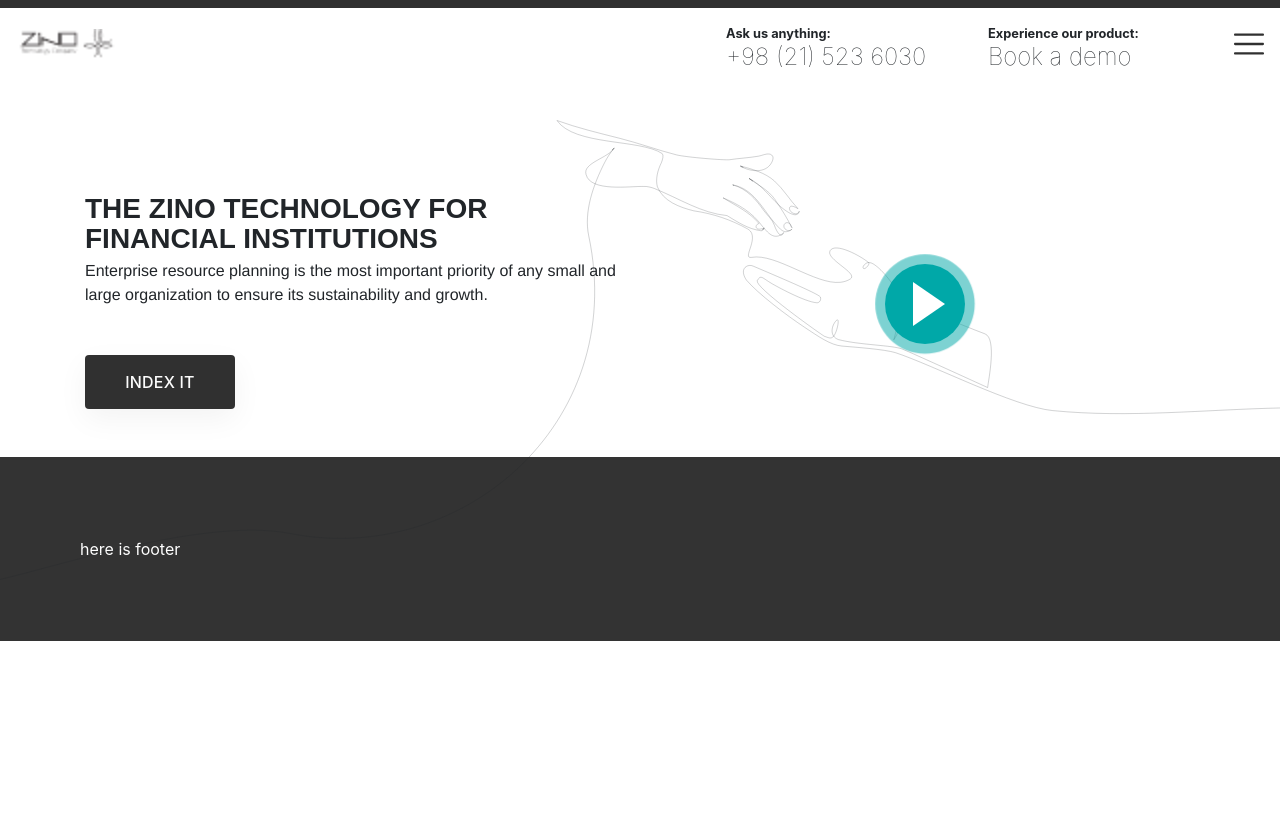
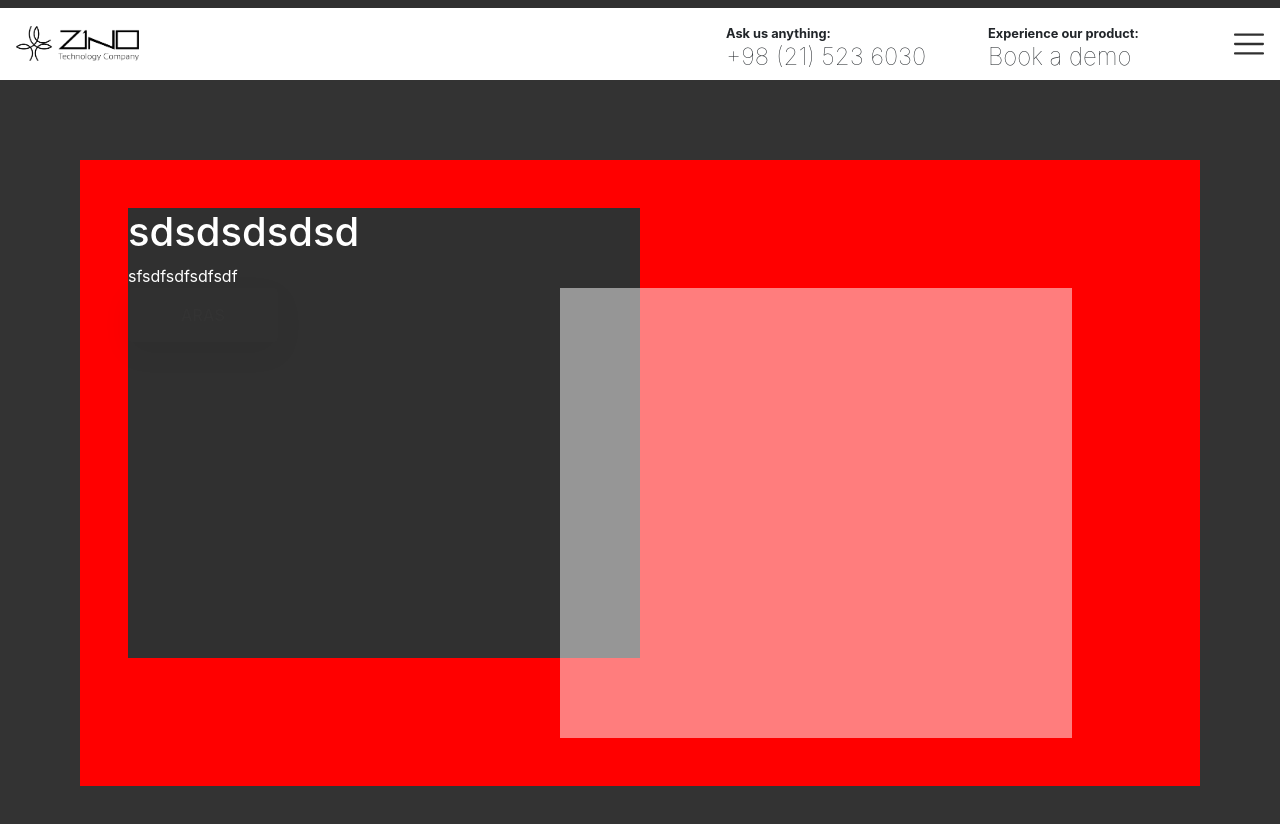
Before and after one commit to arasemami/z-landing-page, an Angular app: page / in a window 1280 px wide. Shown: the top 824 px of the page. Before the commit the page ends 800 px from the top, so only its background shows below. Built offline with nearby package versions, Linux system fonts and the light colour scheme.

Commit message:
footer is added

```diff
--- a/src/app/components/common/main-button/main-button.component.html
+++ b/src/app/components/common/main-button/main-button.component.html
@@ -1,3 +1,3 @@
-<div class="main-bg-color button">
+<div class="main-bg-color button" [ngStyle]="{color: color}">
     <p>{{text}}</p>
 </div>
--- a/src/app/components/common/main-button/main-button.component.ts
+++ b/src/app/components/common/main-button/main-button.component.ts
@@ -8,6 +8,7 @@
 export class MainButtonComponent implements OnInit {
 
   @Input() text: string;
+  @Input() color: string;
 
   constructor() { }
 
--- a/src/app/components/footer/footer.component.html
+++ b/src/app/components/footer/footer.component.html
@@ -1,3 +1,12 @@
 <footer>
-    <p>here is footer</p>
+    <div class="container-fluid p-5 bg-red">
+       <div class="book-container">
+        <div class="d-left">
+            <h1>sdsdsdsdsd</h1>
+            <p>sfsdfsdfsdfsdf</p>
+            <app-main-button text="aras" color="#333333"></app-main-button>
+        </div>
+        <div class="d-right"></div>
+       </div>
+    </div>
 </footer>
--- a/src/app/components/footer/footer.component.scss
+++ b/src/app/components/footer/footer.component.scss
@@ -3,4 +3,23 @@
     background-color: #333333;
     color: #ffffff;
     padding: 5rem;
+
+.book-container {
+    display: flex;
+
+    .d-left , .d-right {
+        width: 50%;
+        height: 450px;
+
+    }
+    .d-left {
+        background-color: #303030;
+    }
+    .d-right {
+        background-color: #ffffff7d;
+        margin-top: 80px;
+        margin-left: -80px;
+    }
 }
+
+}
--- a/src/app/components/header/header.component.html
+++ b/src/app/components/header/header.component.html
@@ -1,6 +1,6 @@
 <header>
     <div class="left-side">
-        <img style="height: 30px;" src="../../../assets/img/png/logo.png" alt="zino tech" />
+        <img style="height: 35px;" src="../../../assets/img/png/logo.png" alt="zino tech" />
     </div>
     <div class="right-side">
         <div class="book-container">
--- a/src/app/container/index/index.component.html
+++ b/src/app/container/index/index.component.html
@@ -1,5 +1,5 @@
-<app-top-screen></app-top-screen>
-<!-- <app-index-manifesto></app-index-manifesto> -->
-<!-- <app-index-solution></app-index-solution>
+<!-- <app-top-screen></app-top-screen>
+<app-index-manifesto></app-index-manifesto>
+<app-index-solution></app-index-solution>
 <app-index-news></app-index-news>
 <app-index-user-story></app-index-user-story> -->
```
Also changed, not shown: src/assets/img/png/logo.png.
